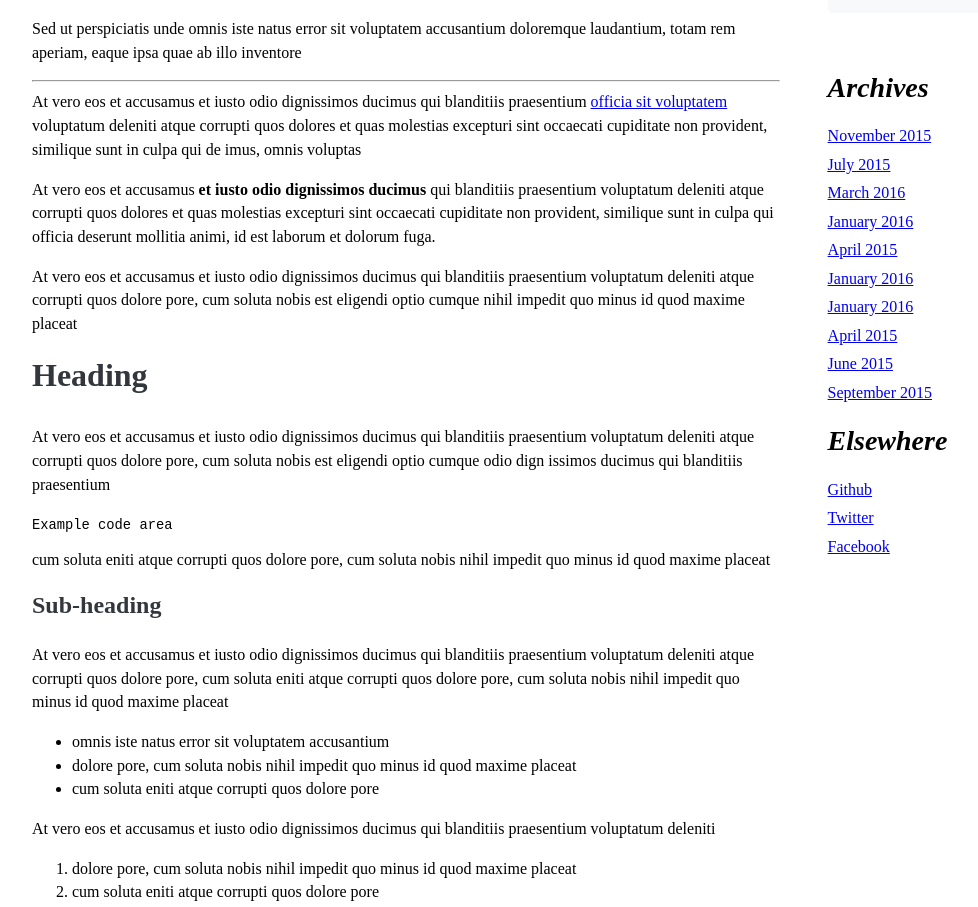
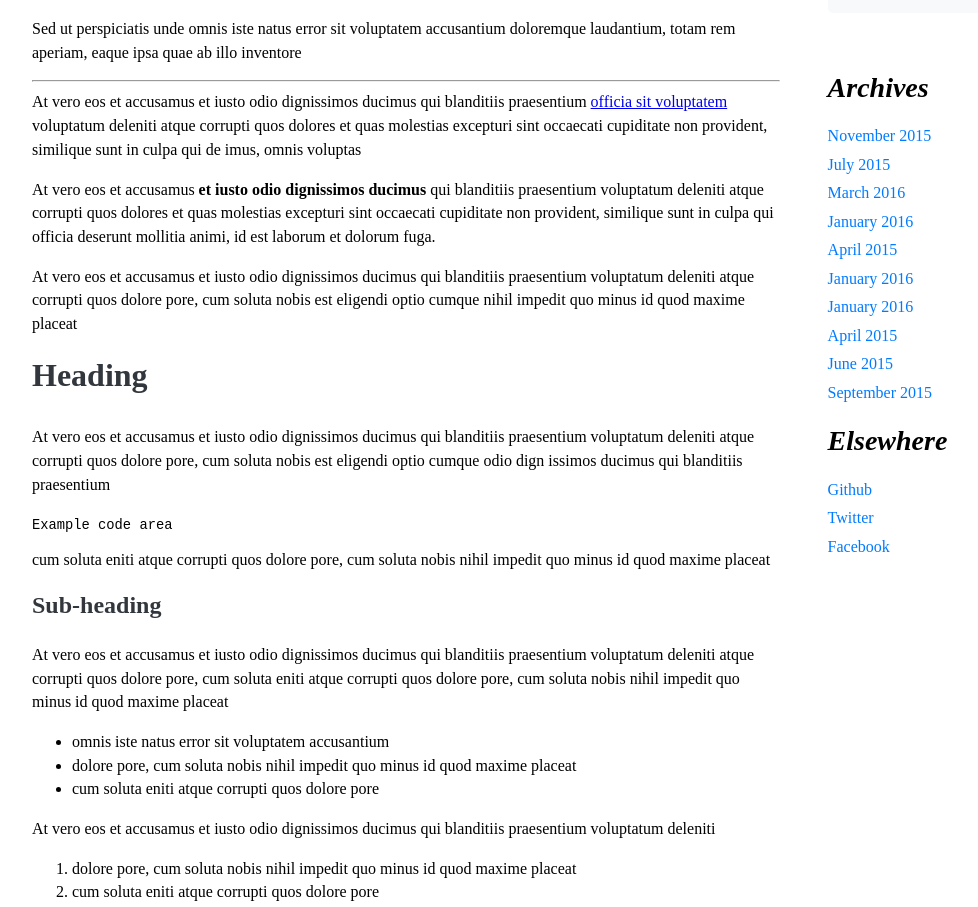
Before and after one commit to sagarkashyap989/blog-assignment, a React (Create React App) app: page / in a window 1280 px wide. Shown: the part 1021-1928 px from the top of the page, without its empty margins (50-1028 px from the left). Built offline with nearby package versions, Linux system fonts and the light colour scheme.

Commit message:
fix anchor tag

```diff
--- a/src/styles/about.css
+++ b/src/styles/about.css
@@ -17,6 +17,10 @@
     margin-bottom: 0.3em;
   }
 
+  .about-wrapper li a{
+    text-decoration: none;
+    color: #007BFF;
+  }
   .about-heading {
     font-size: 1.75em;
     font-weight: 700;
```
